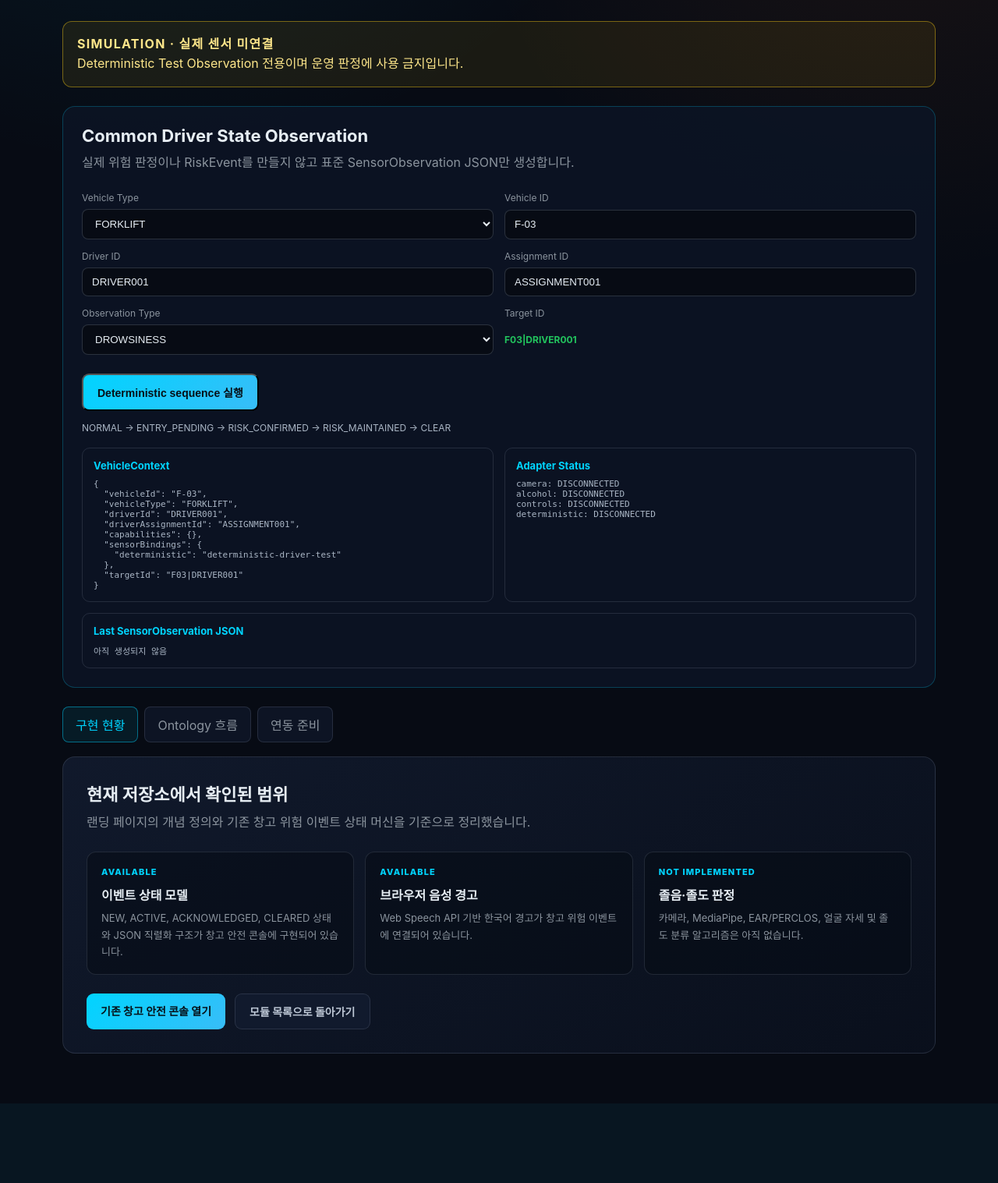
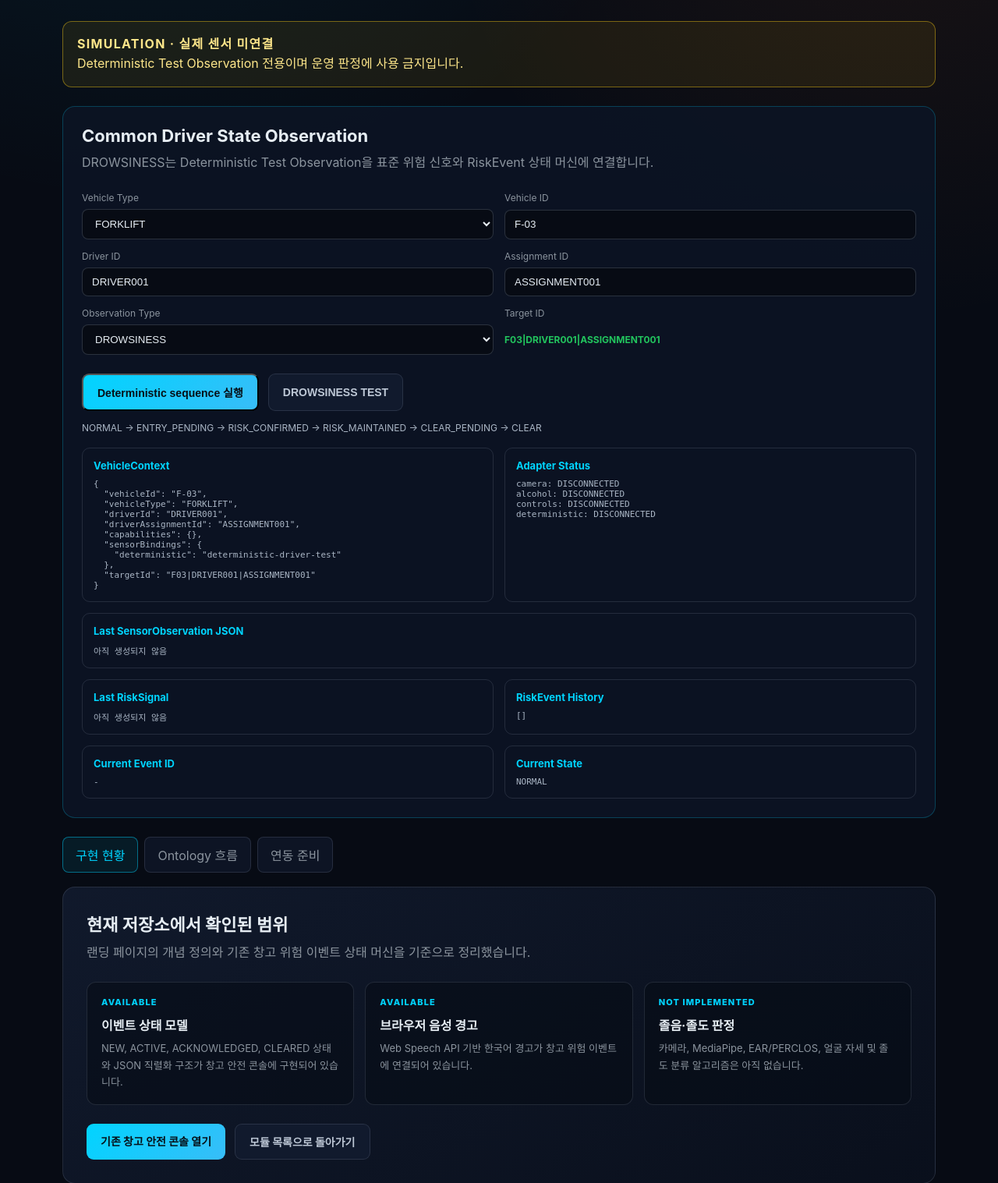
Before and after one commit to myungdae/warehouse-ai-safety, a Python web app: template backend/templates/driver_safety.html in a window 1280 px wide. Shown: the part 483-2000 px from the top of the page at 78% size. Before the commit the page ends 1898 px from the top, so only its background shows below. Run offline with Jinja, Linux system fonts and the light colour scheme; the template is opened without the code that fills it, so the values that code supplies are empty.

Commit message:
Integrate drowsiness observation runtime

```diff
--- /dev/null
+++ b/backend/static/js/driver_risk_runtime.js
@@ -0,0 +1,200 @@
+(function initializeDriverRiskRuntime(global) {
+    'use strict';
+
+    if (!global.SafetyObservation || !global.DriverStateConfig) {
+        throw new Error('DriverRiskRuntime requires SafetyObservation and DriverStateConfig');
+    }
+
+    const { ObservationType, SensorObservation } = global.SafetyObservation;
+    const EventState = Object.freeze({
+        NEW: 'NEW',
+        ACTIVE: 'ACTIVE',
+        ACKNOWLEDGED: 'ACKNOWLEDGED',
+        CLEARED: 'CLEARED'
+    });
+    const drowsinessRiskStates = new Map();
+
+    class RiskEvent {
+        constructor({ eventId, eventType, targetId, severity, timestamp }) {
+            this.eventId = eventId;
+            this.eventType = eventType;
+            this.targetId = targetId;
+            this.createdTime = timestamp;
+            this.updatedTime = timestamp;
+            this.state = EventState.NEW;
+            this.severity = severity;
+            this.acknowledgedTime = null;
+            this.clearedTime = null;
+        }
+
+        toJSON() {
+            return {
+                eventId: this.eventId,
+                eventType: this.eventType,
+                targetId: this.targetId,
+                createdTime: this.createdTime,
+                updatedTime: this.updatedTime,
+                state: this.state,
+                severity: this.severity,
+                acknowledgedTime: this.acknowledgedTime,
+                clearedTime: this.clearedTime
+            };
+        }
+    }
+
+    class RiskEventStateMachine {
+        constructor() {
+            this.activeEvents = new Map();
+            this.eventHistory = [];
+            this.sequence = 0;
+        }
+
+        getEventKey(eventType, targetId) {
+            return `${eventType}::${targetId}`;
+        }
+
+        observe({ eventType, targetId, severity }, observedAt) {
+            const timestamp = new Date(observedAt).toISOString();
+            const key = this.getEventKey(eventType, targetId);
+            let event = this.activeEvents.get(key);
+            if (!event) {
+                this.sequence += 1;
+                event = new RiskEvent({
+                    eventId: `${eventType}-${targetId.replace(/[^a-zA-Z0-9_-]/g, '-')}-${Date.parse(timestamp)}-${this.sequence}`,
+                    eventType,
+                    targetId,
+                    severity,
+                    timestamp
+                });
+                this.activeEvents.set(key, event);
+                this.eventHistory.push(event);
+                return event;
+            }
+            event.updatedTime = timestamp;
+            event.severity = severity;
+            if (event.state === EventState.NEW) event.state = EventState.ACTIVE;
+            return event;
+        }
+
+        acknowledge(eventId, observedAt = new Date()) {
+            const event = this.eventHistory.find(item => item.eventId === eventId);
+            if (!event || event.state === EventState.CLEARED) return null;
+            const timestamp = new Date(observedAt).toISOString();
+            event.state = EventState.ACKNOWLEDGED;
+            event.updatedTime = timestamp;
+            event.acknowledgedTime = timestamp;
+            return event;
+        }
+
+        clear(eventType, targetId, observedAt = new Date()) {
+            const key = this.getEventKey(eventType, targetId);
+            const event = this.activeEvents.get(key);
+            if (!event) return null;
+            const timestamp = new Date(observedAt).toISOString();
+            event.state = EventState.CLEARED;
+            event.updatedTime = timestamp;
+            event.clearedTime = timestamp;
+            this.activeEvents.delete(key);
+            return event;
+        }
+
+        toJSON() {
+            return this.eventHistory.map(event => event.toJSON());
+        }
+    }
+
+    function noRisk(observation, reason) {
+        return {
+            shouldCreateRisk: false,
+            shouldClearRisk: false,
+            eventInput: null,
+            observation: observation instanceof SensorObservation ? observation.toJSON() : null,
+            reason
+        };
+    }
+
+    function createDrowsinessRiskSignal(observation, reason) {
+        return {
+            shouldCreateRisk: true,
+            shouldClearRisk: false,
+            eventInput: {
+                eventType: 'DROWSINESS',
+                targetId: observation.targetId,
+                severity: 'HIGH'
+            },
+            observation: observation.toJSON(),
+            reason
+        };
+    }
+
+    function drowsinessObservationToRiskSignal(observation) {
+        const rule = global.DriverStateConfig.drowsiness;
+        const observedAtMs = Date.parse(observation.observedAt);
+        const state = drowsinessRiskStates.get(observation.targetId) || {
+            enterStartedAt: null,
+            clearStartedAt: null,
+            riskActive: false
+        };
+
+        if (observation.value !== rule.enterState && observation.value !== rule.clearState) {
+            return noRisk(observation, 'INVALID_DROWSINESS_STATE');
+        }
+
+        if (!state.riskActive) {
+            if (observation.value === rule.clearState) {
+                drowsinessRiskStates.delete(observation.targetId);
+                return noRisk(observation, 'DROWSINESS_NORMAL');
+            }
+            if (state.enterStartedAt === null || observedAtMs < state.enterStartedAt) {
+                state.enterStartedAt = observedAtMs;
+            }
+            if (observedAtMs - state.enterStartedAt < rule.sustainMs) {
+                drowsinessRiskStates.set(observation.targetId, state);
+                return noRisk(observation, 'DROWSINESS_ENTRY_PENDING');
+            }
+            state.riskActive = true;
+            state.clearStartedAt = null;
+            drowsinessRiskStates.set(observation.targetId, state);
+            return createDrowsinessRiskSignal(observation, 'DROWSINESS_RISK_CONFIRMED');
+        }
+
+        if (observation.value === rule.enterState) {
+            state.clearStartedAt = null;
+            drowsinessRiskStates.set(observation.targetId, state);
+            return createDrowsinessRiskSignal(observation, 'DROWSINESS_RISK_MAINTAINED');
+        }
+        if (state.clearStartedAt === null || observedAtMs < state.clearStartedAt) {
+            state.clearStartedAt = observedAtMs;
+        }
+        if (observedAtMs - state.clearStartedAt < rule.clearSustainMs) {
+            drowsinessRiskStates.set(observation.targetId, state);
+            return noRisk(observation, 'DROWSINESS_CLEAR_PENDING');
+        }
+        drowsinessRiskStates.delete(observation.targetId);
+        return {
+            ...noRisk(observation, 'DROWSINESS_CLEARED'),
+            shouldClearRisk: true
+        };
+    }
+
+    function observationToRiskSignal(observation) {
+        if (!(observation instanceof SensorObservation)) return noRisk(null, 'INVALID_OBSERVATION');
+        if (observation.observationType === ObservationType.DROWSINESS) {
+            return drowsinessObservationToRiskSignal(observation);
+        }
+        return noRisk(observation, 'NO_RISK_RULE_CONFIGURED');
+    }
+
+    function resetDrowsinessRiskState(targetId) {
+        if (targetId) drowsinessRiskStates.delete(targetId);
+        else drowsinessRiskStates.clear();
+    }
+
+    global.DriverRiskRuntime = Object.freeze({
+        EventState,
+        RiskEvent,
+        RiskEventStateMachine,
+        observationToRiskSignal,
+        resetDrowsinessRiskState
+    });
+}(window));
--- a/backend/static/js/driver_sensor_adapters.js
+++ b/backend/static/js/driver_sensor_adapters.js
@@ -11,6 +11,7 @@
         ENTRY_PENDING: 'ENTRY_PENDING',
         RISK_CONFIRMED: 'RISK_CONFIRMED',
         RISK_MAINTAINED: 'RISK_MAINTAINED',
+        CLEAR_PENDING: 'CLEAR_PENDING',
         CLEAR: 'CLEAR'
     });
     const DeterministicSequence = Object.freeze(Object.values(DeterministicSequenceState));
@@ -45,7 +46,7 @@
             this.sequence = DeterministicSequence;
         }
 
-        createObservation({ context, observationType, sequenceState, observedAt = new Date() }) {
+        createObservation({ context, observationType, sequenceState, observedAt = new Date(), runId = null }) {
             if (!DriverObservationTypes.includes(observationType)) {
                 throw new RangeError(`Unsupported deterministic observationType: ${observationType}`);
             }
@@ -53,11 +54,16 @@
                 throw new RangeError(`Unsupported deterministic sequence state: ${sequenceState}`);
             }
             const sequenceIndex = this.sequence.indexOf(sequenceState);
+            const drowsinessState = (
+                sequenceState === DeterministicSequenceState.ENTRY_PENDING ||
+                sequenceState === DeterministicSequenceState.RISK_CONFIRMED ||
+                sequenceState === DeterministicSequenceState.RISK_MAINTAINED
+            ) ? 'DROWSY' : 'NORMAL';
             return createDriverObservation({
                 context,
                 observationType,
-                value: sequenceState,
-                unit: 'sequence-state',
+                value: observationType === 'DROWSINESS' ? drowsinessState : sequenceState,
+                unit: observationType === 'DROWSINESS' ? 'driver-state' : 'sequence-state',
                 confidence: 1,
                 observedAt,
                 metadata: {
@@ -71,7 +77,7 @@
                     sampleWindowMs: 0,
                     algorithmVersion: 'deterministic-sequence-v1',
                     configurationVersion: global.DriverStateConfig.configurationVersion,
-                    metrics: { sequenceState, sequenceIndex },
+                    metrics: { sequenceState, sequenceIndex, drowsinessState, runId },
                     quality: { deterministic: true },
                     policy: {
                         operationalUseAllowed: false,
@@ -81,13 +87,14 @@
             });
         }
 
-        createSequence({ context, observationType, startedAt = Date.now() }) {
+        createSequence({ context, observationType, startedAt = Date.now(), runId = null }) {
             const interval = global.DriverStateConfig.simulation.sequenceIntervalMs;
             return this.sequence.map((sequenceState, index) => this.createObservation({
                 context,
                 observationType,
                 sequenceState,
-                observedAt: new Date(startedAt + (index * interval))
+                observedAt: new Date(startedAt + (index * interval)),
+                runId
             }));
         }
     }
--- a/backend/static/js/driver_state.js
+++ b/backend/static/js/driver_state.js
@@ -54,8 +54,12 @@
         return normalized;
     }
 
-    function createDriverTargetId(vehicleId, driverId) {
-        return `${normalizeIdentity(vehicleId, 'vehicleId')}|${normalizeIdentity(driverId, 'driverId')}`;
+    function createDriverTargetId(vehicleId, driverId, driverAssignmentId) {
+        return [
+            normalizeIdentity(vehicleId, 'vehicleId'),
+            normalizeIdentity(driverId, 'driverId'),
+            normalizeIdentity(driverAssignmentId, 'driverAssignmentId')
+        ].join('|');
     }
 
     class VehicleContext {
@@ -72,7 +76,11 @@
             this.driverAssignmentId = requireNonEmptyString(input.driverAssignmentId, 'driverAssignmentId');
             this.capabilities = cloneJsonValue(input.capabilities || {}, 'capabilities');
             this.sensorBindings = cloneJsonValue(input.sensorBindings || {}, 'sensorBindings');
-            this.targetId = createDriverTargetId(this.vehicleId, this.driverId);
+            this.targetId = createDriverTargetId(
+                this.vehicleId,
+                this.driverId,
+                this.driverAssignmentId
+            );
         }
 
         toJSON() {
@@ -167,10 +175,21 @@
         const observationOutput = document.getElementById('lastDriverObservation');
         const sequenceOutput = document.getElementById('driverSequenceStatus');
         const adapterOutput = document.getElementById('driverAdapterStatus');
+        const riskOutput = document.getElementById('lastDriverRiskSignal');
+        const eventOutput = document.getElementById('driverRiskEventHistory');
+        const currentEventIdOutput = document.getElementById('driverCurrentEventId');
+        const currentEventStateOutput = document.getElementById('driverCurrentEventState');
+        const riskEventStateMachine = global.DriverRiskRuntime
+            ? new global.DriverRiskRuntime.RiskEventStateMachine()
+            : null;
         const sequenceRunState = {
             timerHandle: null,
             generation: 0,
-            observationHistory: []
+            runId: null,
+            targetId: null,
+            observationType: null,
+            observationHistory: [],
+            eventIds: new Set()
         };
         adapterOutput.textContent = Object.entries(adapters)
             .map(([name, adapter]) => `${name}: ${adapter.isConnected() ? 'CONNECTED' : 'DISCONNECTED'}`)
@@ -210,11 +229,37 @@
                 sequenceRunState.timerHandle = null;
             }
             sequenceRunState.generation += 1;
+            sequenceRunState.runId = `driver-run-${Date.now()}-${sequenceRunState.generation}`;
             sequenceRunState.observationHistory = [];
+            sequenceRunState.eventIds = new Set();
             const runGeneration = sequenceRunState.generation;
-            const observationType = document.getElementById('driverObservationType').value;
-            const observations = adapters.deterministic.createSequence({ context, observationType });
-            sequenceOutput.textContent = observations.map(item => item.value).join(' → ');
+            const submitter = event.submitter;
+            const observationType = submitter && submitter.id === 'drowsinessTestButton'
+                ? ObservationType.DROWSINESS
+                : document.getElementById('driverObservationType').value;
+            if (
+                sequenceRunState.observationType === ObservationType.DROWSINESS &&
+                sequenceRunState.targetId &&
+                riskEventStateMachine
+            ) {
+                riskEventStateMachine.clear('DROWSINESS', sequenceRunState.targetId, new Date());
+                global.DriverRiskRuntime.resetDrowsinessRiskState(sequenceRunState.targetId);
+            }
+            sequenceRunState.targetId = context.targetId;
+            sequenceRunState.observationType = observationType;
+            if (observationType === ObservationType.DROWSINESS && global.DriverRiskRuntime) {
+                global.DriverRiskRuntime.resetDrowsinessRiskState(context.targetId);
+            }
+            riskOutput.textContent = '현재 실행의 RiskSignal 대기 중';
+            eventOutput.textContent = '[]';
+            currentEventIdOutput.textContent = '-';
+            currentEventStateOutput.textContent = 'NORMAL';
+            sequenceOutput.textContent = 'STARTING';
+            const observations = adapters.deterministic.createSequence({
+                context,
+                observationType,
+                runId: sequenceRunState.runId
+            });
             const renderObservation = index => {
                 if (runGeneration !== sequenceRunState.generation) {
                     return;
@@ -222,6 +267,28 @@
                 const observationJson = observations[index].toJSON();
                 sequenceRunState.observationHistory.push(observationJson);
                 observationOutput.textContent = JSON.stringify(observationJson, null, 2);
+                sequenceOutput.textContent = observationJson.metadata.metrics.sequenceState;
+                if (observationType === ObservationType.DROWSINESS && riskEventStateMachine) {
+                    const riskSignal = global.DriverRiskRuntime.observationToRiskSignal(observations[index]);
+                    riskOutput.textContent = JSON.stringify(riskSignal, null, 2);
+                    let riskEvent = null;
+                    if (riskSignal.shouldCreateRisk) {
+                        riskEvent = riskEventStateMachine.observe(riskSignal.eventInput, observations[index].observedAt);
+                        sequenceRunState.eventIds.add(riskEvent.eventId);
+                        if (riskEvent.state === global.DriverRiskRuntime.EventState.ACTIVE) {
+                            riskEventStateMachine.acknowledge(riskEvent.eventId, observations[index].observedAt);
+                        }
+                    } else if (riskSignal.shouldClearRisk) {
+                        riskEvent = riskEventStateMachine.clear('DROWSINESS', observations[index].targetId, observations[index].observedAt);
+                    }
+                    if (riskEvent) {
+                        currentEventIdOutput.textContent = riskEvent.eventId;
+                        currentEventStateOutput.textContent = riskEvent.state;
+                    }
+                    const currentRunHistory = riskEventStateMachine.toJSON()
+                        .filter(item => sequenceRunState.eventIds.has(item.eventId));
+                    eventOutput.textContent = JSON.stringify(currentRunHistory, null, 2);
+                }
                 if (index === observations.length - 1) {
                     sequenceRunState.timerHandle = null;
                     return;
@@ -239,8 +306,14 @@
                 return {
                     timerHandle: sequenceRunState.timerHandle,
                     generation: sequenceRunState.generation,
+                    runId: sequenceRunState.runId,
+                    targetId: sequenceRunState.targetId,
+                    observationType: sequenceRunState.observationType,
                     observationHistory: cloneJsonValue(sequenceRunState.observationHistory)
                 };
+            },
+            getRiskEventHistory() {
+                return riskEventStateMachine ? riskEventStateMachine.toJSON() : [];
             }
         });
     }
--- a/backend/static/js/driver_state_config.js
+++ b/backend/static/js/driver_state_config.js
@@ -11,8 +11,14 @@
     });
 
     global.DriverStateConfig = Object.freeze({
-        configurationVersion: 'driver-state-simulation-v1',
-        drowsiness: candidateRule,
+        configurationVersion: 'driver-state-simulation-v2',
+        drowsiness: Object.freeze({
+            enterState: 'DROWSY',
+            clearState: 'NORMAL',
+            sustainMs: 250,
+            clearSustainMs: 250,
+            status: 'DETERMINISTIC_TEST_ONLY'
+        }),
         incapacitation: candidateRule,
         alcohol: Object.freeze({
             ...candidateRule,
--- a/backend/templates/driver_safety.html
+++ b/backend/templates/driver_safety.html
@@ -158,7 +158,7 @@
 
     <section class="driver-test-panel" aria-labelledby="driverTestTitle">
       <h2 id="driverTestTitle" class="panel-title">Common Driver State Observation</h2>
-      <p class="panel-copy">실제 위험 판정이나 RiskEvent를 만들지 않고 표준 SensorObservation JSON만 생성합니다.</p>
+      <p class="panel-copy">DROWSINESS는 Deterministic Test Observation을 표준 위험 신호와 RiskEvent 상태 머신에 연결합니다.</p>
       <form id="driverStateTestForm">
         <div class="driver-form-grid">
           <label class="driver-field">Vehicle Type
@@ -179,13 +179,18 @@
         </div>
         <div class="actions">
           <button class="button button-primary" type="submit">Deterministic sequence 실행</button>
+          <button id="drowsinessTestButton" class="button button-secondary" type="submit">DROWSINESS TEST</button>
         </div>
       </form>
-      <div id="driverSequenceStatus" class="driver-sequence">NORMAL → ENTRY_PENDING → RISK_CONFIRMED → RISK_MAINTAINED → CLEAR</div>
+      <div id="driverSequenceStatus" class="driver-sequence">NORMAL → ENTRY_PENDING → RISK_CONFIRMED → RISK_MAINTAINED → CLEAR_PENDING → CLEAR</div>
       <div class="driver-output-grid">
         <article class="driver-output"><h3>VehicleContext</h3><pre id="vehicleContextOutput">{}</pre></article>
         <article class="driver-output"><h3>Adapter Status</h3><pre id="driverAdapterStatus">DISCONNECTED</pre></article>
         <article class="driver-output" style="grid-column: 1 / -1"><h3>Last SensorObservation JSON</h3><pre id="lastDriverObservation">아직 생성되지 않음</pre></article>
+        <article class="driver-output"><h3>Last RiskSignal</h3><pre id="lastDriverRiskSignal">아직 생성되지 않음</pre></article>
+        <article class="driver-output"><h3>RiskEvent History</h3><pre id="driverRiskEventHistory">[]</pre></article>
+        <article class="driver-output"><h3>Current Event ID</h3><pre id="driverCurrentEventId">-</pre></article>
+        <article class="driver-output"><h3>Current State</h3><pre id="driverCurrentEventState">NORMAL</pre></article>
       </div>
     </section>
 
@@ -255,8 +260,9 @@
   <script src="/static/js/driver_state_config.js"></script>
   <script src="/static/js/driver_state.js"></script>
   <script src="/static/js/driver_sensor_adapters.js"></script>
+  <script src="/static/js/driver_risk_runtime.js"></script>
   <script>
-    window.DriverState.initializeDriverStatePage();
+    window.DriverStatePage = window.DriverState.initializeDriverStatePage();
     const tabButtons = document.querySelectorAll('.tab-button');
     const tabPanels = document.querySelectorAll('.tab-panel');
 
```
Also changed, not shown: tests/driver_drowsiness_runtime.html (added, +170 -0 lines).
